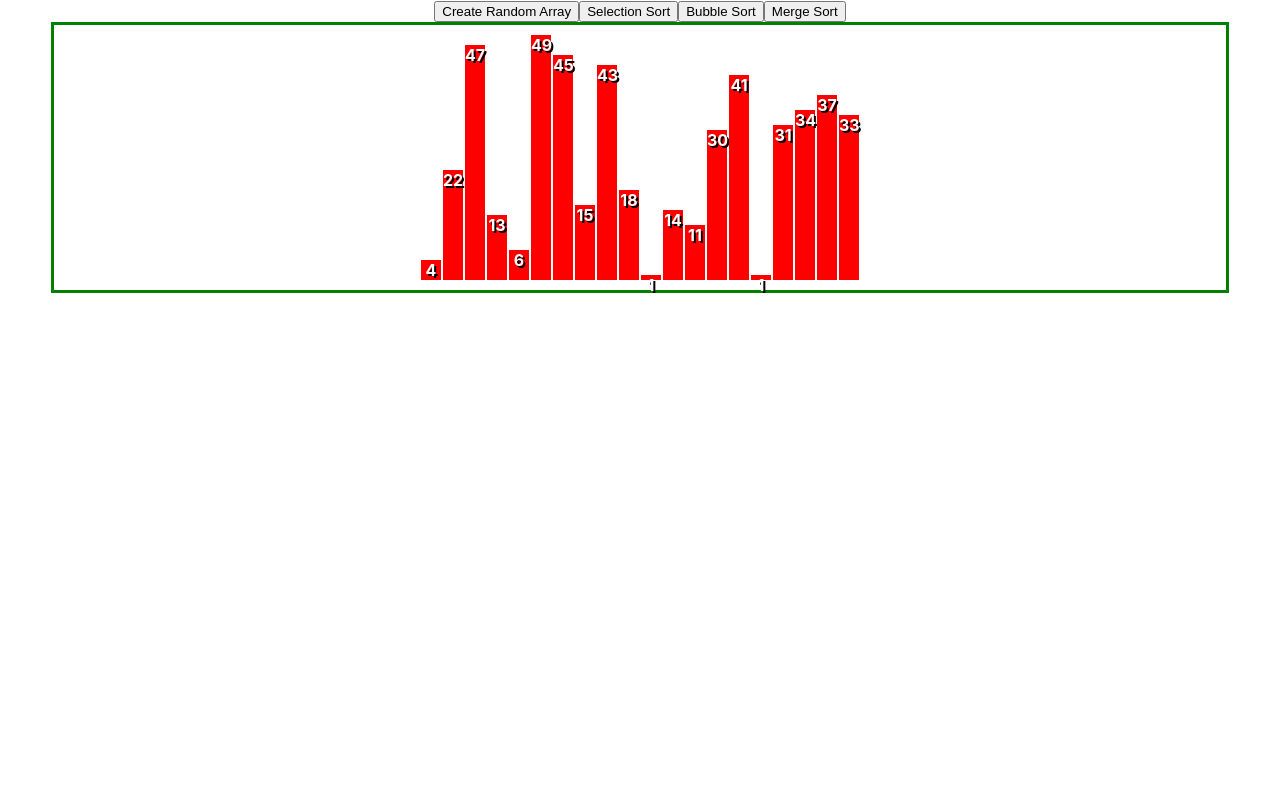
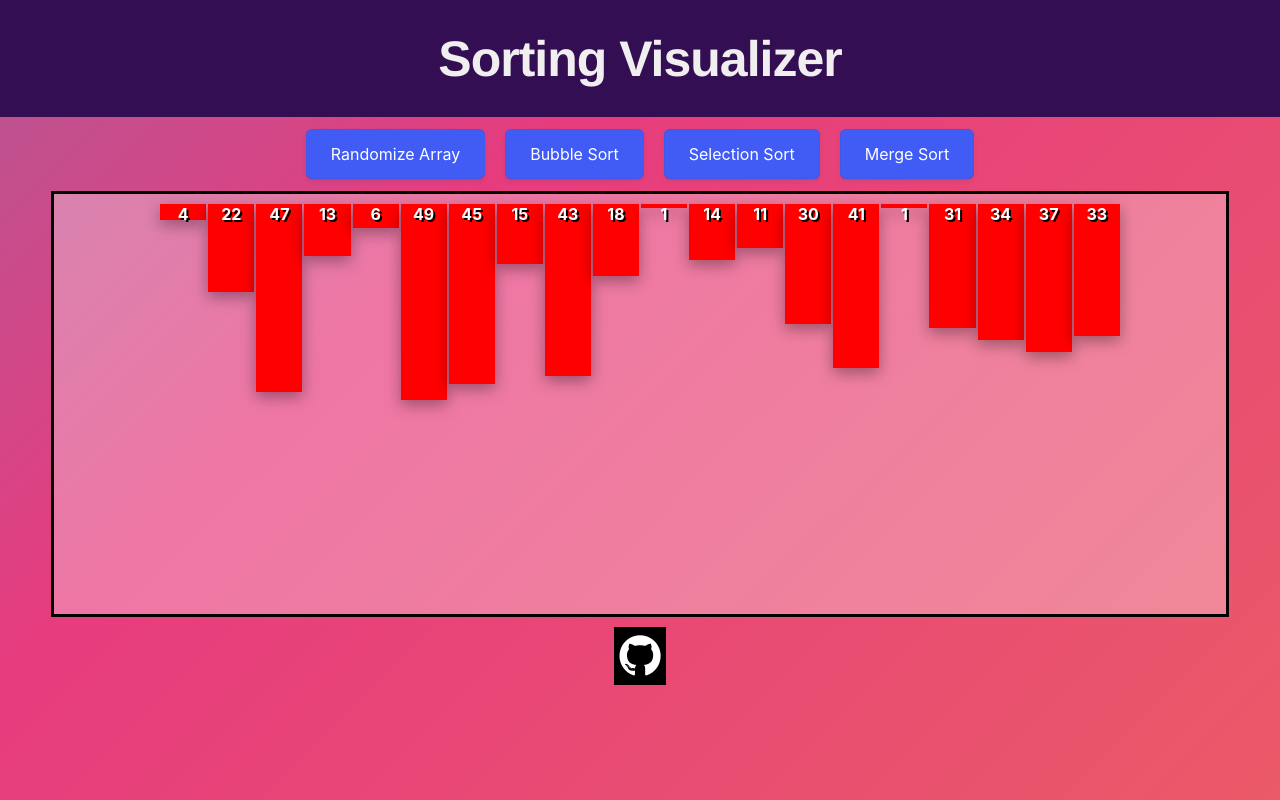
Before and after one commit to dominic1031/Sorting-Visualizer, a React (Create React App) app: page / in a window 1280 px wide. Built offline with nearby package versions, Linux system fonts and the light colour scheme.

Commit message:
improved stylization

```diff
--- a/src/SortingVisualizer/SortingVisualizer.css
+++ b/src/SortingVisualizer/SortingVisualizer.css
@@ -1,14 +1,108 @@
 .array-container {
     margin: auto;
     width: 90%;
-    border: 3px solid green;
+    border: 3px solid rgb(0, 0, 0);
+    background-color: rgba(255, 255, 255, 0.3);
     padding: 10px;
+    height: 50vh;
+    position: relative;
 }
 
 .array-bar {
     color: white;
     text-shadow: 2px 2px 0px black;
     display: inline-block;
-    vertical-align: bottom;
+    vertical-align: top;
     margin: 0 1px;
+    box-shadow: rgba(0, 0, 0, 0.35) 0px 5px 15px;
+    text-align: bottom;
 }
+
+/* CSS */
+.button-9 {
+  appearance: button;
+  backface-visibility: hidden;
+  background-color: #405cf5;
+  border-radius: 6px;
+  border-width: 0;
+  box-shadow: rgba(50, 50, 93, .1) 0 0 0 1px inset,rgba(50, 50, 93, .1) 0 2px 5px 0,rgba(0, 0, 0, .07) 0 1px 1px 0;
+  box-sizing: border-box;
+  color: #fff;
+  cursor: pointer;
+  font-family: -apple-system,system-ui,"Segoe UI",Roboto,"Helvetica Neue",Ubuntu,sans-serif;
+  font-size: 100%;
+  height: 50px;
+  line-height: 1.15;
+  margin: 12px 10px;
+  outline: none;
+  overflow: hidden;
+  padding: 0 25px;
+  position: relative;
+  text-align: center;
+  text-transform: none;
+  transform: translateZ(0);
+  transition: all .2s,box-shadow .08s ease-in;
+  user-select: none;
+  -webkit-user-select: none;
+  touch-action: manipulation;
+}
+
+.button-9:disabled {
+  cursor: default;
+  background-color: gray;
+}
+
+.button-9:focus {
+  box-shadow: rgba(50, 50, 93, .1) 0 0 0 1px inset, rgba(50, 50, 93, .2) 0 6px 15px 0, rgba(0, 0, 0, .1) 0 2px 2px 0, rgba(50, 151, 211, .3) 0 0 0 4px;
+}
+
+body {
+	background: linear-gradient(-45deg, #ee7752, #e73c7e, #23a6d5, #23d5ab);
+	background-size: 400% 400%;
+	animation: gradient 15s ease infinite;
+	height: 100vh;
+}
+
+@keyframes gradient {
+	0% {
+		background-position: 0% 50%;
+	}
+	50% {
+		background-position: 100% 50%;
+	}
+	100% {
+		background-position: 0% 50%;
+	}
+}
+
+.title-bar {
+    background-color: rgb(52, 14, 83);
+    overflow: hidden;
+}
+h1 {
+    color: rgb(240, 238, 238);
+    font-family: 'Helvetica Neue', sans-serif;
+    font-size: 50px;
+    font-weight: bold;
+    letter-spacing: -1px;
+    line-height: 1;
+    text-align: center;
+}
+
+
+.fa {
+    margin-top: 10px;
+    padding: 5px;
+    text-align: center;
+    text-decoration: none;
+    border-radius: 0%;
+}
+
+.fa:hover {
+opacity: 0.7;
+}
+
+.fa-github {
+background: black;
+color: white;
+}
--- a/src/SortingVisualizer/SortingVisualizer.jsx
+++ b/src/SortingVisualizer/SortingVisualizer.jsx
@@ -12,6 +12,7 @@ export default class SortingVisualizer extends React.Component {
         this.state = {
             array: [],  // stores each bar in the array
             disabled: false,  // button disabled
+            arraySize: 20,  // size of array
         }
     }
 
@@ -19,9 +20,9 @@ export default class SortingVisualizer extends React.Component {
         this.createRandomArray();
     }
 
-    createRandomArray = (size = 20) => {  // create a random array
+    createRandomArray = () => {  // create a random array
         const array = [];
-        for (let i = 0; i < size; i++) {
+        for (let i = 0; i < this.state.arraySize; i++) {
             var value = randomIntFromInterval(1,50);
             array.push(new ArrayBar(value, DEFAULT_COLOR));
         }
@@ -125,36 +126,46 @@ export default class SortingVisualizer extends React.Component {
 
     render() {
         const { array } = this.state;
+        const sortFuncAndName = [[this.bubbleSort, "Bubble Sort"],
+                                 [this.selectionSort, "Selection Sort"],
+                                 [this.mergeSort, "Merge Sort"],];
+
         return (
             <>
+                <div class="title-bar">
+                    <h1>Sorting Visualizer</h1>
+                </div>
+                <div className="buttons-container">
                 <button
+                    className="button-9"
                     onClick={ () => this.createRandomArray() }
-                    disabled={ this.state.disabled }> Create Random Array
+                    disabled={ this.state.disabled }> Randomize Array
                 </button>
-                <button
-                    onClick={() => this.selectionSort() }
-                    disabled={ this.state.disabled }> Selection Sort
-                </button>
-                <button
-                    onClick={() => this.bubbleSort() }
-                    disabled={ this.state.disabled }> Bubble Sort
-                </button>
-                <button
-                    onClick={() => this.mergeSort() }
-                    disabled={ this.state.disabled }> Merge Sort
-                </button>
+                {sortFuncAndName.map((el, i) => (
+                    <button
+                        className="button-9"
+                        onClick={() => el[0]() }
+                        disabled={ this.state.disabled }
+                        key={i}> {el[1]}
+                    </button>
+                ))}
+                </div>
                 <div className="array-container">
                     {array.map((bar, index) => (
                         <div className="array-bar"
                         key={index}
                         style={
-                            {height: `${bar.value*5}px`,
-                            width:'20px',
+                            {height: `${bar.value}%`,
+                            marginTop: `${0}%`,
+                            width:`${80/this.state.arraySize}%`,
                             backgroundColor: bar.color}}>
                             <b>{bar.value}</b>
                         </div>
                     ))}
                 </div>
+                <link rel="stylesheet" href="https://maxcdn.bootstrapcdn.com/font-awesome/4.4.0/css/font-awesome.min.css"/>
+                <a href="https://github.com/dominic1031/Sorting-Visualizer"
+                class="fa fa-github fa-3x" target="_blank" rel="noopener noreferrer"></a>
             </>
         );
     }
```
